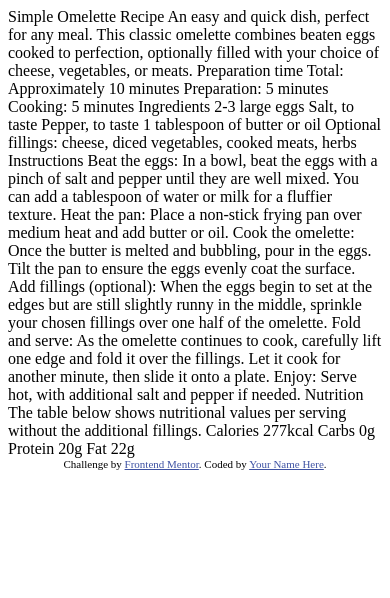
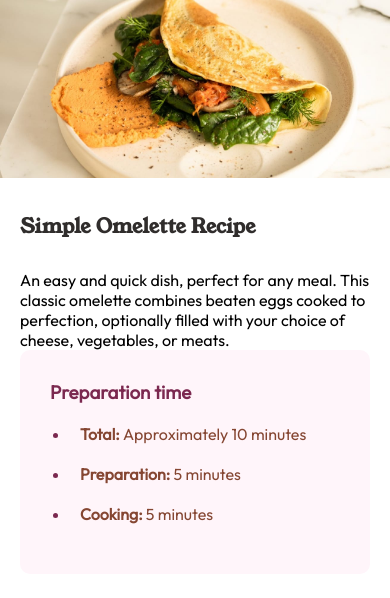
Before and after one commit to mohammed1215/frontendmentor-challenge-1, a plain HTML site: page recipe-page-main/index.html in a window 390 px wide. Shown: the top 598 px of the page. Drawn offline with Linux system fonts and the light colour scheme.

Commit message:
Add Styling

```diff
--- a/recipe-page-main/index.html
+++ b/recipe-page-main/index.html
@@ -1,77 +1,112 @@
 <!DOCTYPE html>
 <html lang="en">
   <head>
-  <meta charset="UTF-8">
-  <meta name="viewport" content="width=device-width, initial-scale=1.0"> <!-- displays site properly based on user's device -->
+    <meta charset="UTF-8" />
+    <meta name="viewport" content="width=device-width, initial-scale=1.0" />
+    <!-- displays site properly based on user's device -->
 
-  <link rel="icon" type="image/png" sizes="32x32" href="./assets/images/favicon-32x32.png">
+    <link
+      rel="icon"
+      type="image/png"
+      sizes="32x32"
+      href="./assets/images/favicon-32x32.png"
+    />
 
     <title>Frontend Mentor | Recipe page</title>
 
-  <!-- Feel free to remove these styles or customise in your own stylesheet 👍 -->
-  <style>
-    .attribution { font-size: 11px; text-align: center; }
-    .attribution a { color: hsl(228, 45%, 44%); }
-  </style>
+    <link rel="stylesheet" href="main.css" />
   </head>
   <body>
+    <main role="main">
+      <img src="assets/images/image-omelette.jpeg" alt="" />
+      <section class="text">
+        <h1>Simple Omelette Recipe</h1>
+        <p>
+          An easy and quick dish, perfect for any meal. This classic omelette
+          combines beaten eggs cooked to perfection, optionally filled with your
+          choice of cheese, vegetables, or meats.
+        </p>
+        <section class="Preparation">
+          <h3>Preparation time</h3>
 
-  Simple Omelette Recipe
-
-  An easy and quick dish, perfect for any meal. This classic omelette combines beaten eggs cooked
-  to perfection, optionally filled with your choice of cheese, vegetables, or meats.
-
-  Preparation time
-
-  Total: Approximately 10 minutes
-  Preparation: 5 minutes
-  Cooking: 5 minutes
-
-  Ingredients
-
-  2-3 large eggs
-  Salt, to taste
-  Pepper, to taste
-  1 tablespoon of butter or oil
-  Optional fillings: cheese, diced vegetables, cooked meats, herbs
-
-  Instructions
-
-  Beat the eggs: In a bowl, beat the eggs with a pinch of salt and pepper until they are well mixed.
-  You can add a tablespoon of water or milk for a fluffier texture.
-
-  Heat the pan: Place a non-stick frying pan over medium heat and add butter or oil.
-
-  Cook the omelette: Once the butter is melted and bubbling, pour in the eggs. Tilt the pan to ensure
-  the eggs evenly coat the surface.
-
-  Add fillings (optional): When the eggs begin to set at the edges but are still slightly runny in the
-  middle, sprinkle your chosen fillings over one half of the omelette.
-
-  Fold and serve: As the omelette continues to cook, carefully lift one edge and fold it over the
-  fillings. Let it cook for another minute, then slide it onto a plate.
-
+          <ul>
+            <li><span class="bold">Total: </span> Approximately 10 minutes</li>
+            <li><span class="bold"> Preparation:</span> 5 minutes</li>
+            <li><span class="bold">Cooking:</span> 5 minutes</li>
+          </ul>
+        </section>
+        <section class="ingredients">
+          <h2>Ingredients</h2>
+          <ul>
+            <li>2-3 large eggs</li>
+            <li>Salt, to taste</li>
+            <li>Pepper, to taste</li>
+            <li>1 tablespoon of butter or oil</li>
+            <li>
+              Optional fillings: cheese , diced vegetables, cooked meats, herbs
+            </li>
+          </ul>
+        </section>
+        <section class="instructions">
+          <h2>Instructions</h2>
+          <ol>
+            <li>
+              Beat the eggs: In a bowl, beat the eggs with a pinch of salt and
+              pepper until they are well mixed. You can add a tablespoon of
+              water or milk for a fluffier texture.
+            </li>
+            <li>
+              Heat the pan: Place a non-stick frying pan over medium heat and
+              add butter or oil.
+            </li>
+            <li>
+              Cook the omelette: Once the butter is melted and bubbling, pour in
+              the eggs. Tilt the pan to ensure the eggs evenly coat the surface.
+            </li>
+            <li>
+              Add fillings (optional): When the eggs begin to set at the edges
+              but are still slightly runny in the middle, sprinkle your chosen
+              fillings over one half of the omelette.
+            </li>
+            <li>
+              Fold and serve: As the omelette continues to cook, carefully lift
+              one edge and fold it over the fillings. Let it cook for another
+              minute, then slide it onto a plate.
+            </li>
+            <li>
               Enjoy: Serve hot, with additional salt and pepper if needed.
-
-  Nutrition
-
-  The table below shows nutritional values per serving without the additional fillings.
-
-  Calories
-  277kcal
-
-  Carbs
-  0g
-
-  Protein
-  20g
-
-  Fat
-  22g
-
-  <div class="attribution">
-    Challenge by <a href="https://www.frontendmentor.io?ref=challenge" target="_blank">Frontend Mentor</a>.
-    Coded by <a href="#">Your Name Here</a>.
-  </div>
+            </li>
+          </ol>
+        </section>
+        <section class="nutrition">
+          <h2>Nutrition</h2>
+          <p>
+            The table below shows nutritional values per serving without the
+            additional fillings.
+          </p>
+          <table role="table">
+            <thead></thead>
+            <tbody>
+              <tr>
+                <td>Calories</td>
+                <td>277kcal</td>
+              </tr>
+              <tr>
+                <td>Carbs</td>
+                <td>0g</td>
+              </tr>
+              <tr>
+                <td>Protein</td>
+                <td>20g</td>
+              </tr>
+              <tr>
+                <td>Fat</td>
+                <td>22g</td>
+              </tr>
+            </tbody>
+          </table>
+        </section>
+      </section>
+    </main>
   </body>
 </html>
--- /dev/null
+++ b/recipe-page-main/main.css
@@ -0,0 +1,159 @@
+@font-face {
+  font-family: "custom font";
+  src: url("assets/fonts/young-serif/YoungSerif-Regular.ttf") format("truetype");
+  font-style: normal;
+  font-weight: normal;
+}
+@font-face {
+  font-family: "custom font2";
+  src: url("assets/fonts/outfit/Outfit-VariableFont_wght.ttf")
+    format("truetype");
+  font-style: normal;
+  font-weight: normal;
+}
+
+:root {
+  --White: hsl(0, 0%, 100%);
+  --Stone-100: hsl(30, 54%, 90%);
+  --Stone-150: hsl(30, 18%, 87%);
+  --Stone-600: hsl(30, 10%, 34%);
+  --Stone-900: hsl(24, 5%, 18%);
+  --Brown-800: hsl(14, 45%, 36%);
+  --Rose-800: hsl(332, 51%, 32%);
+  --Rose-50: hsl(330, 100%, 98%);
+}
+
+* {
+  box-sizing: border-box;
+  margin: 0;
+  padding: 0;
+  font-family: "custom font2";
+}
+
+body {
+  background-color: #f3e5d8;
+}
+
+main {
+  padding: 30px;
+  width: min(50%, 900px);
+  background-color: var(--White);
+  border-radius: 20px;
+  margin-inline: auto;
+}
+
+main img {
+  width: 100%;
+  border-radius: 20px;
+  object-fit: cover;
+}
+
+main h1 {
+  color: var(--Stone-900);
+  font-size: clamp(20px, 4vw, 50px);
+  margin-top: 30px;
+  margin-bottom: 30px;
+  font-family: "custom font";
+}
+
+@media (max-width: 400px) {
+  main > section {
+    padding-inline: 20px;
+  }
+  main {
+    padding: 0;
+    width: 100%;
+  }
+  main > img {
+    border-radius: 0;
+  }
+}
+
+main > p {
+  margin-bottom: 50px;
+  color: var(--Brown-800);
+  font-size: clamp(15px, 5vw, 30px);
+  margin-bottom: 20px;
+}
+
+.Preparation {
+  padding: 30px;
+
+  background-color: var(--Rose-50);
+  border-radius: 10px;
+}
+
+main h3 {
+  color: var(--Rose-800);
+  margin-bottom: 20px;
+}
+main ul {
+}
+
+li {
+  color: var(--Brown-800);
+}
+
+main .Preparation ul li {
+  margin-bottom: 20px;
+  list-style-position: outside;
+
+  margin-left: 20px;
+  padding-left: 10px;
+}
+main .Preparation ul li::marker {
+  color: var(--Rose-800);
+}
+main h2 {
+  color: var(--Brown-800);
+  font-size: xx-large;
+  margin-top: 30px;
+  margin-bottom: 30px;
+}
+main ul {
+}
+main ul li {
+  padding-left: 20px;
+  margin-left: 20px;
+  margin-bottom: 20px;
+}
+main .ingredients ul li::marker {
+  color: var(--Brown-800);
+}
+
+main ol {
+}
+main ol li {
+  margin-left: 20px;
+  margin-bottom: 10px;
+  padding-left: 20px;
+}
+main ol li::marker {
+  color: var(--Brown-800);
+  font-weight: bold;
+}
+.bold {
+  color: var(--Brown-800);
+  font-weight: 900;
+}
+
+.nutrition p {
+  color: var(--Brown-800);
+}
+
+table {
+  width: 100%;
+}
+
+tr td {
+  padding: 10px 20px;
+  color: var(--Brown-800);
+}
+
+tr:not(:last-child) td {
+  border-bottom: 1px solid #ddd;
+}
+
+tr td:nth-child(2) {
+  font-weight: bold;
+}
```
Lines whose indentation alone changed are shown as unchanged.
